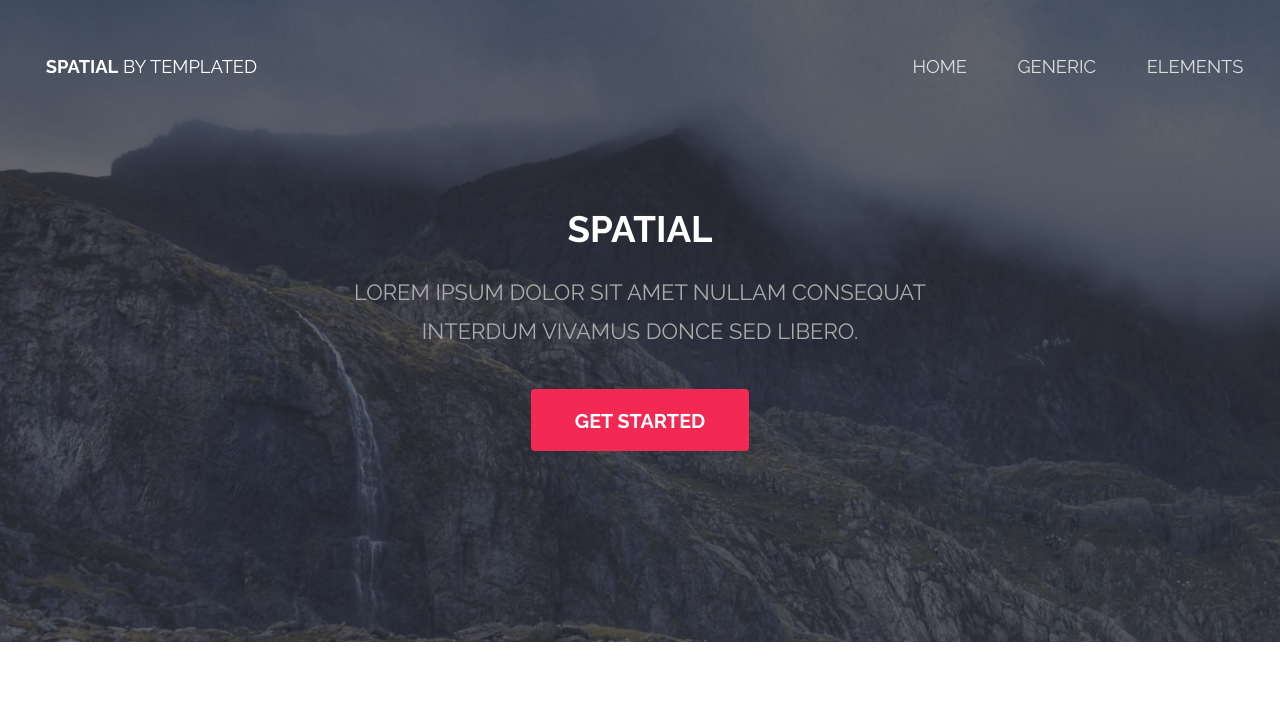
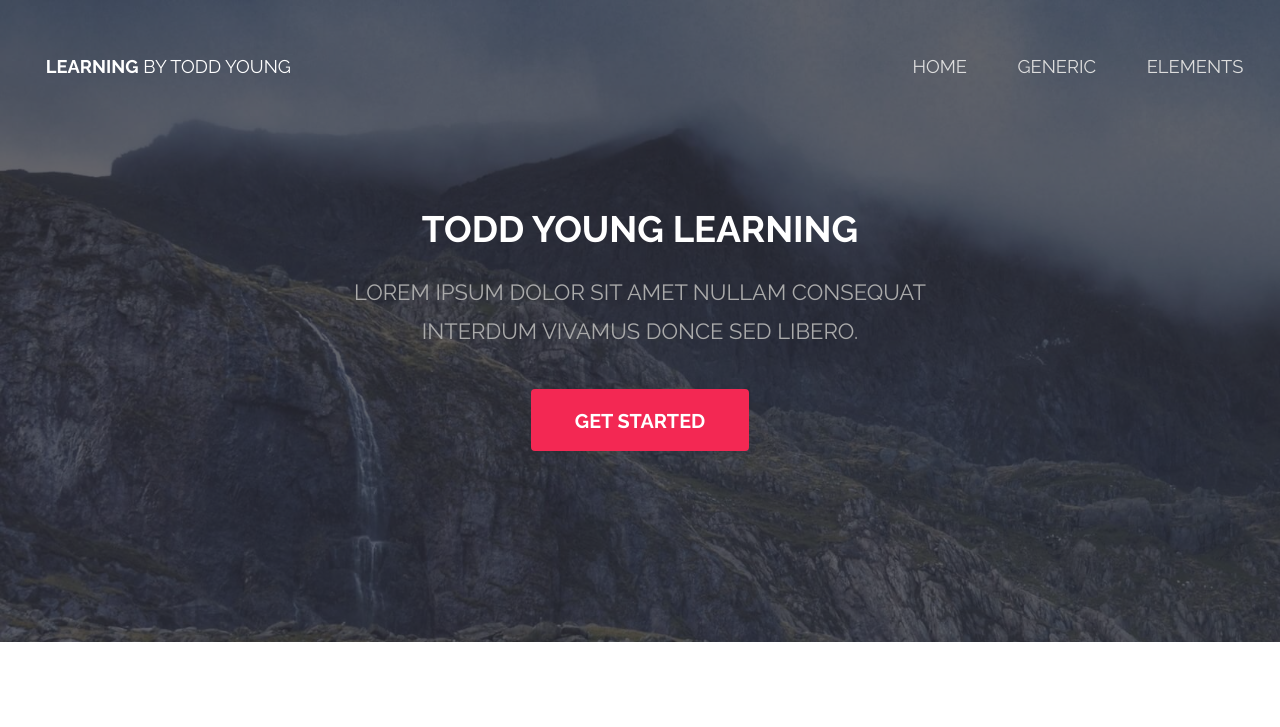
Before and after one commit to Young-Todd/blog, a plain HTML site: page index.html in a window 1280 px wide. Shown: the top 727 px of the page. Drawn offline with Linux system fonts and the light colour scheme.

Commit message:
Updating index header

```diff
--- a/index.html
+++ b/index.html
@@ -15,7 +15,7 @@
 
 		<!-- Header -->
 			<header id="header" class="alt">
-				<h1><strong><a href="index.html">Spatial</a></strong> by Templated</h1>
+				<h1><strong><a href="index.html">Learning</a></strong> by Todd Young</h1>
 				<nav id="nav">
 					<ul>
 						<li><a href="index.html">Home</a></li>
@@ -29,7 +29,7 @@
 
 		<!-- Banner -->
 			<section id="banner">
-				<h2>Spatial</h2>
+				<h2>Todd Young Learning</h2>
 				<p>Lorem ipsum dolor sit amet nullam consequat <br /> interdum vivamus donce sed libero.</p>
 				<ul class="actions">
 					<li><a href="#" class="button special big">Get Started</a></li>
```
